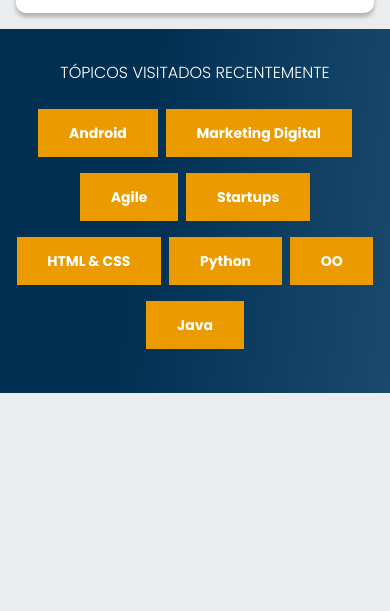
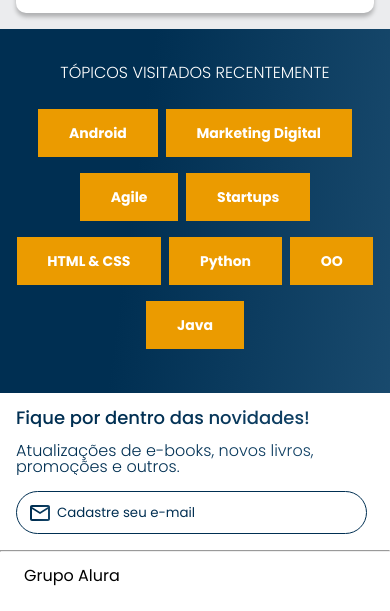
Before and after one commit to MouraoDev22/alurabooks, a plain HTML site: page index.html in a window 390 px wide. Shown: the part 1469-2080 px from the top of the page. Before the commit the page ends 1862 px from the top, so only its background shows below. Drawn offline with nearby package versions, Linux system fonts and the light colour scheme.

Commit message:
interface mobile finalizada

```diff
--- a/index.html
+++ b/index.html
@@ -168,6 +168,15 @@
                 </li>
             </ul>
         </section>
+        <section class="contato">
+            <h2 class="contato__titulo">Fique por dentro das novidades!</h2>
+            <p class="contato__texto">Atualizações de e-books, novos livros, promoções e outros.</p>
+            <input type="email" placeholder="Cadastre seu e-mail" class="contato__email">
+        </section>
+        <hr />
+        <footer class="rodape">
+            <h2 class="rodape__titulo">Grupo Alura</h2>
+        </footer>
         <script src="https://cdn.jsdelivr.net/npm/swiper@12/swiper-bundle.min.js"></script>
         <script>
             const swiper = new Swiper('.swiper', {
--- /dev/null
+++ b/styles/contato.css
@@ -0,0 +1,38 @@
+.contato {
+    background-color: var(--cor-branca);
+    padding: 1em;
+}
+
+.contato__titulo, .contato__texto {
+    background: var(--cor-azul-degrade);
+    -webkit-background-clip: text;
+    -webkit-text-fill-color: transparent;
+    background-clip: text;
+}
+
+.contato__titulo {
+    font-size: 1.125rem;
+    font-weight: 500;
+}
+
+.contato__texto {
+    font-weight: 300;
+    margin: 1em 0;
+}
+
+.contato__email {
+    padding: 1em;
+    border: 1px solid var(--cor-azul);
+    border-radius: 24px;
+    width: 90%;
+    color: var(--cor-azul);
+}
+
+.contato__email::placeholder {
+    font-family: var(--fonte-principal);
+    color: var(--cor-azul);
+    background: url(../assets/contato/email.svg) no-repeat;
+    text-align: left;
+    background-position: left center;
+    padding-left: 2em;
+}
--- /dev/null
+++ b/styles/rodape.css
@@ -0,0 +1,8 @@
+hr {
+    margin: 0;
+}
+
+.rodape {
+    background-color: var(--cor-branca);
+    padding: 1em 1.5em 1.65em 1.5em;
+}
--- a/styles/styles.css
+++ b/styles/styles.css
@@ -3,6 +3,8 @@
 @import url("carrossel.css");
 @import url("carrossel-2.css");
 @import url("topicos.css");
+@import url("contato.css");
+@import url("rodape.css");
 @import url('https://fonts.googleapis.com/css2?family=Poppins:ital,wght@0,100;0,200;0,300;0,400;0,500;0,600;0,700;0,800;0,900;1,100;1,200;1,300;1,400;1,500;1,600;1,700;1,800;1,900&display=swap');
 
 :root {
```
Also changed, not shown: assets/contato/email.svg (added).
